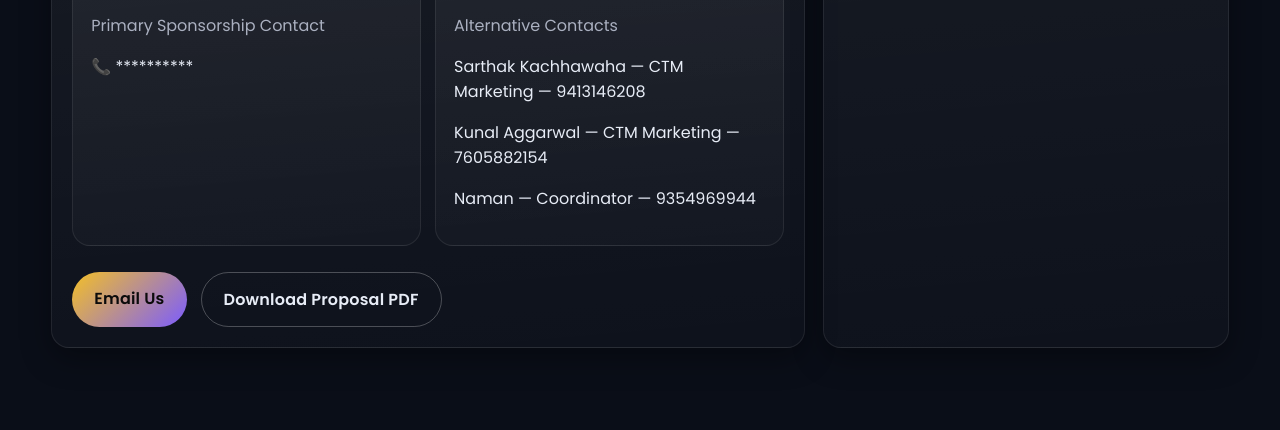
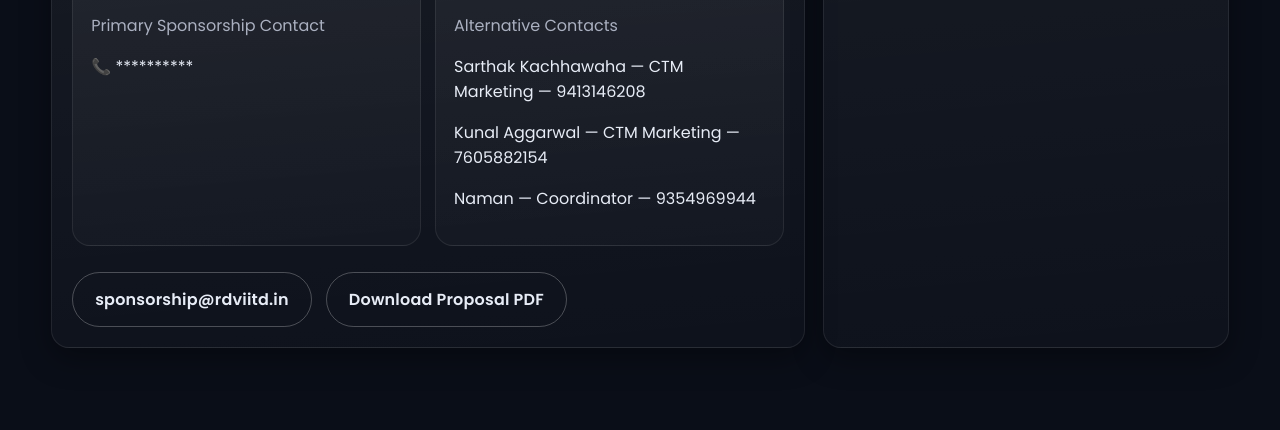
Before and after one commit to amanbalara/IITD-PROM, a plain HTML site: page index.html in a window 1280 px wide. Shown: the part 3553-3983 px from the top of the page. Drawn offline with Linux system fonts and the light colour scheme.

Commit message:
Update index.html

```diff
--- a/index.html
+++ b/index.html
@@ -469,10 +469,12 @@
         </div>
         <div class="spacer"></div>
         <div class="hero-cta">
-          <a href="mailto:sponsorship@rdviitd.in" class="btn">Email Us</a>
-          <a href="RDV'25 PROPOSAL.pdf" class="btn btn-outline" download>Download Proposal PDF</a>
-        </div>
-      </div>
+  <div class="btn btn-outline" style="cursor:text; user-select:text;">
+    sponsorship@rdviitd.in
+  </div>
+  <a href="RDV25-Proposal.pdf" class="btn btn-outline" download>Download Proposal PDF</a>
+</div>
+</div>
       <div class="panel shadow">
         <h3 style="margin-top:0">Stay Connected</h3>
         <p class="muted">Follow RDV for line‑ups, announcements and highlights.</p>
```
